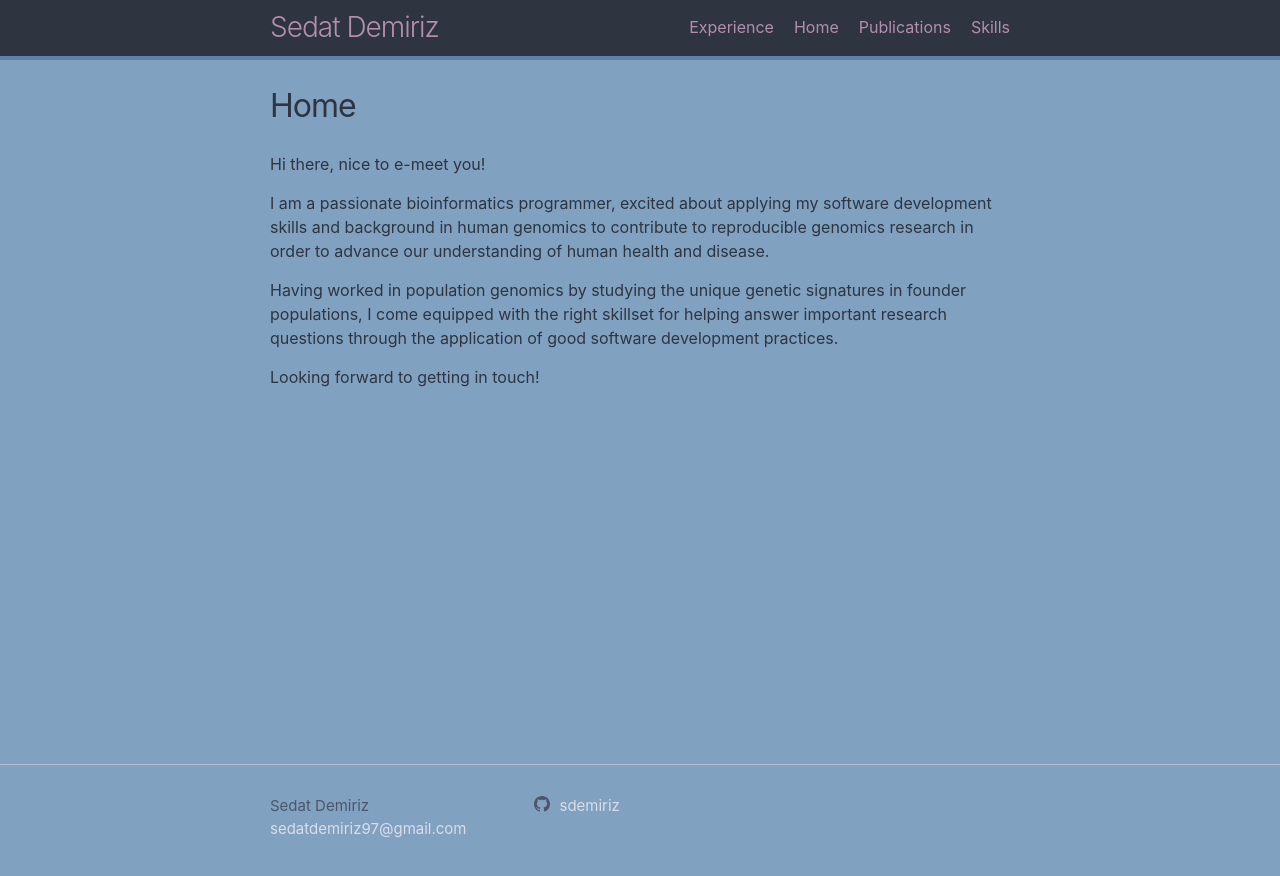
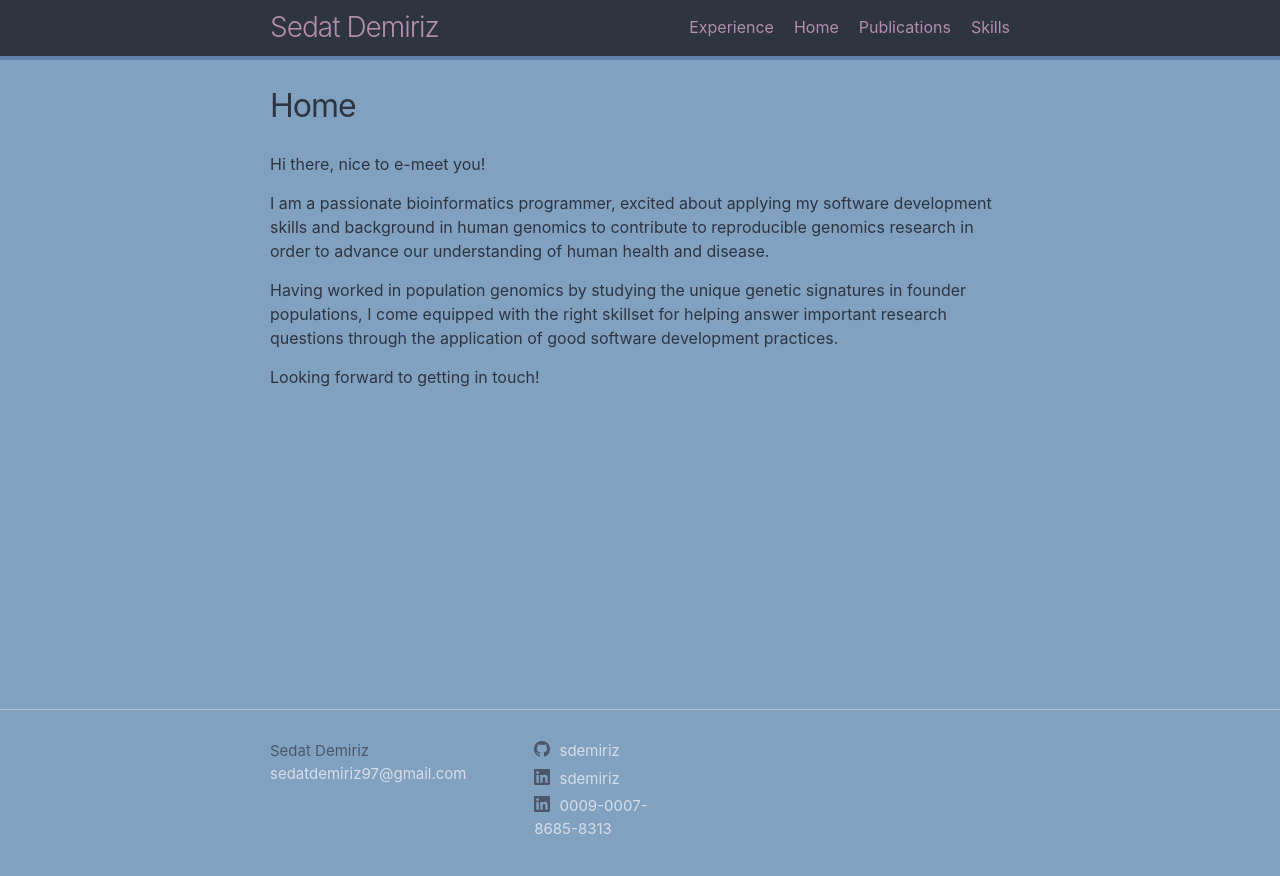
Before and after one commit to sdemiriz/sdemiriz.github.io, a Jekyll site: the page built from home.html, in a window 1280 px wide. Shown: the top 876 px of the page. Built offline with Jekyll 4.4.1, drawn with Linux system fonts in a browser that asks for light colours.

Commit message:
feat: add more social information

```diff
--- a/_config.yml
+++ b/_config.yml
@@ -23,6 +23,8 @@ email: sedatdemiriz97@gmail.com
 baseurl: "" # the subpath of your site, e.g. /blog
 url: "" # the base hostname & protocol for your site, e.g. http://example.com
 github_username: sdemiriz
+linkedin_username: sdemiriz
+orcid_code: "0009-0007-8685-8313"
 
 # Build settings
 theme: minima
```
